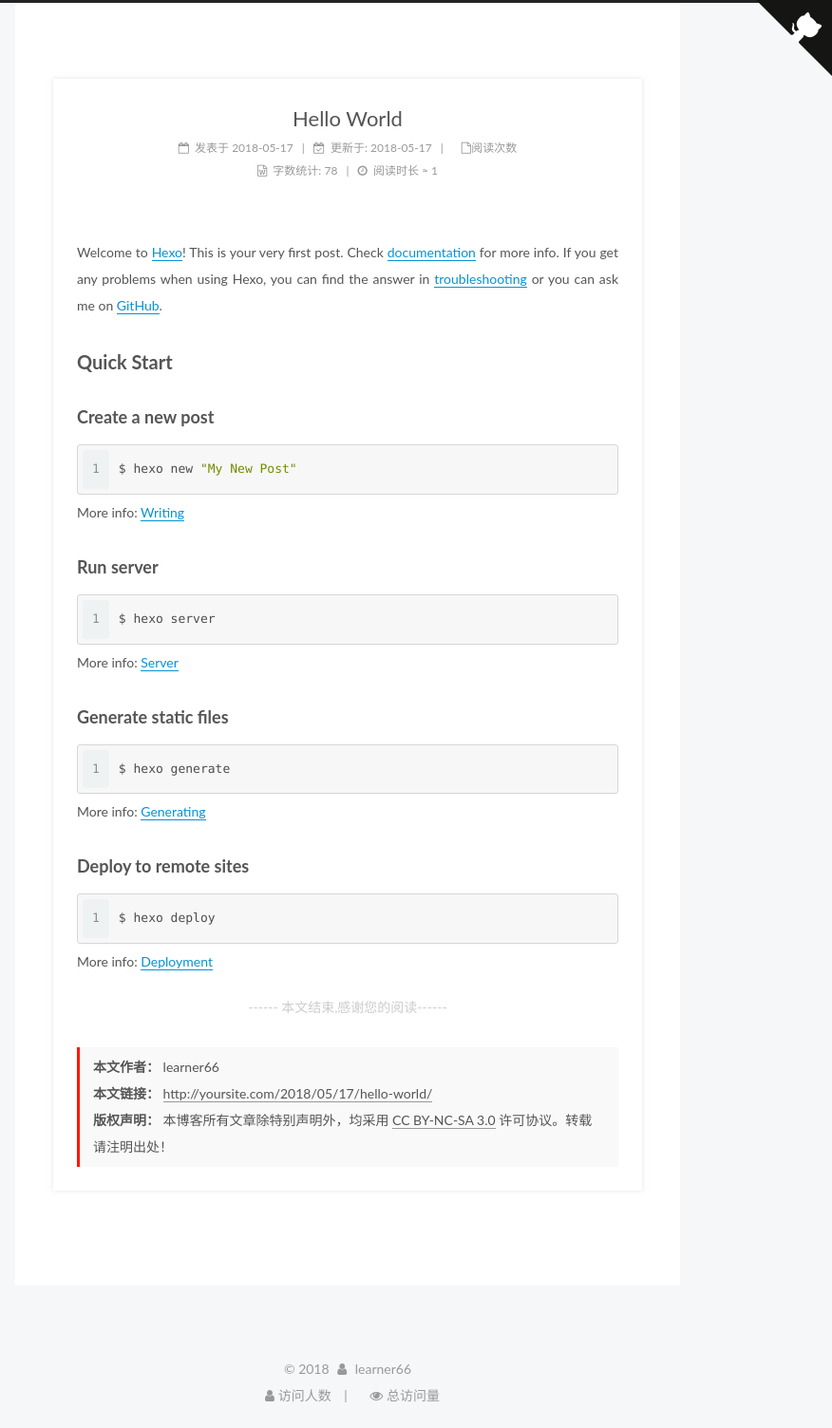
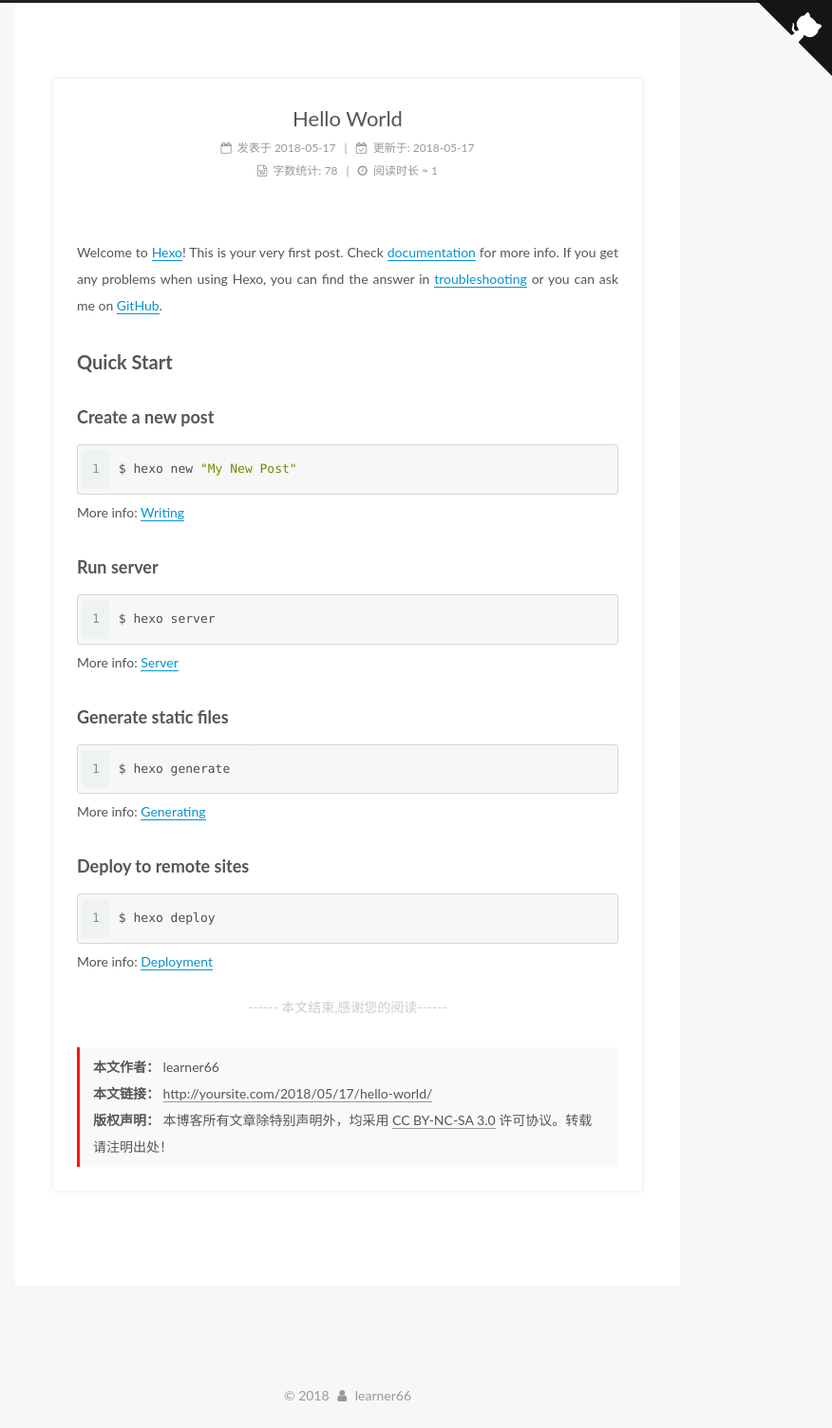
Before and after one commit to learner66/learner66.github.io, a plain HTML site: page 2018/05/17/hello-world/index.html in a window 1280 px wide. Shown: the full height of the page at 95% size, 404-1280 px from the left. Drawn offline with Linux system fonts and the light colour scheme; some packages are replaced by stand-ins of ours; a script that the page names is missing.

Commit message:
Site updated: 2018-05-17 16:23:11

```diff
--- a/2018/05/17/hello-world/index.html
+++ b/2018/05/17/hello-world/index.html
@@ -357,11 +357,6 @@
 
 
 
-            <span class="post-meta-divider">|</span>
-            <span class="page-pv">
-            <span class="busuanzi-value" id="busuanzi_value_page_pv" ></span><i class="fa fa-file-o"></i>阅读次数
-            </span>
-
 
 
             <div class="post-wordcount">
@@ -641,26 +636,6 @@
 
 
 
-
-<div class="busuanzi-count">
-  <script async src="https://dn-lbstatics.qbox.me/busuanzi/2.3/busuanzi.pure.mini.js"></script>
-
-
-    <span class="site-uv">
-
-      <span class="busuanzi-value" id="busuanzi_value_site_uv"></span>
-      <i class="fa fa-user"></i> 访问人数
-    </span>
-
-
-
-    <span class="site-pv">
-
-      <span class="busuanzi-value" id="busuanzi_value_site_pv"></span>
-      <i class="fa fa-eye"></i> 总访问量
-    </span>
-
-</div>
 
 
 
--- a/css/main.css
+++ b/css/main.css
@@ -1887,7 +1887,7 @@ pre .javascript .function {
   width: 4px;
   height: 4px;
   border-radius: 50%;
-  background: #4fffff;
+  background: #9dd533;
 }
 .links-of-blogroll {
   font-size: 13px;
```
Also changed, not shown: archives/2018/05/index.html (+0 -20 lines), archives/2018/index.html (+0 -20 lines), archives/index.html (+0 -20 lines), categories/index.html (+0 -20 lines), index.html (+0 -20 lines), tags/index.html (+0 -20 lines).
